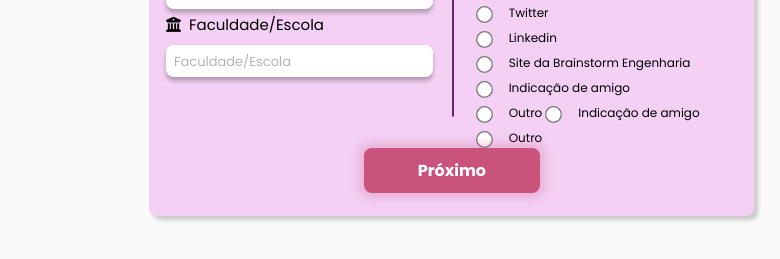
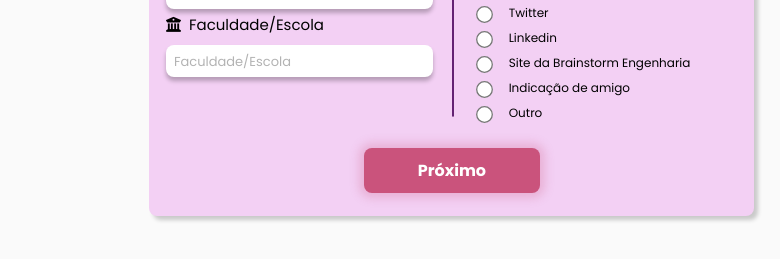
Before and after one commit to italopinto/form-engcompr, a website: page index.html in a window 1280 px wide. Shown: the part 455-714 px from the top of the page, 500-1280 px from the left. Drawn offline with Linux system fonts and the light colour scheme.

Commit message:
Update index.html

```diff
--- a/index.html
+++ b/index.html
@@ -125,20 +125,13 @@
 							</span>
 							<span>
 
-							<input onclick="noOutro0" type="radio" value="Indicação de amigo" name = "radio2" id = "friend">
+							<input type="radio" value="Indicação de amigo" name = "radio2" id = "friend">
 							<label for="friend">Indicação de amigo</label>
 							</span>
 							<span>
 							<input  class = "outro" type="radio" value="Outro" name = "radio2" id = "other">
 							<label for="other">Outro</label>
 							<input hidden class = "outroinput" type = "text" ></input>
-
-								<input type="radio" value="Indicação de amigo" name="radio2" id="friend">
-								<label for="friend">Indicação de amigo</label>
-							</span>
-							<span>
-								<input type="radio" value="Outro" name="radio2" id="other">
-								<label for="other">Outro</label>
 							</span>
 						</div>
 					</div>
```
